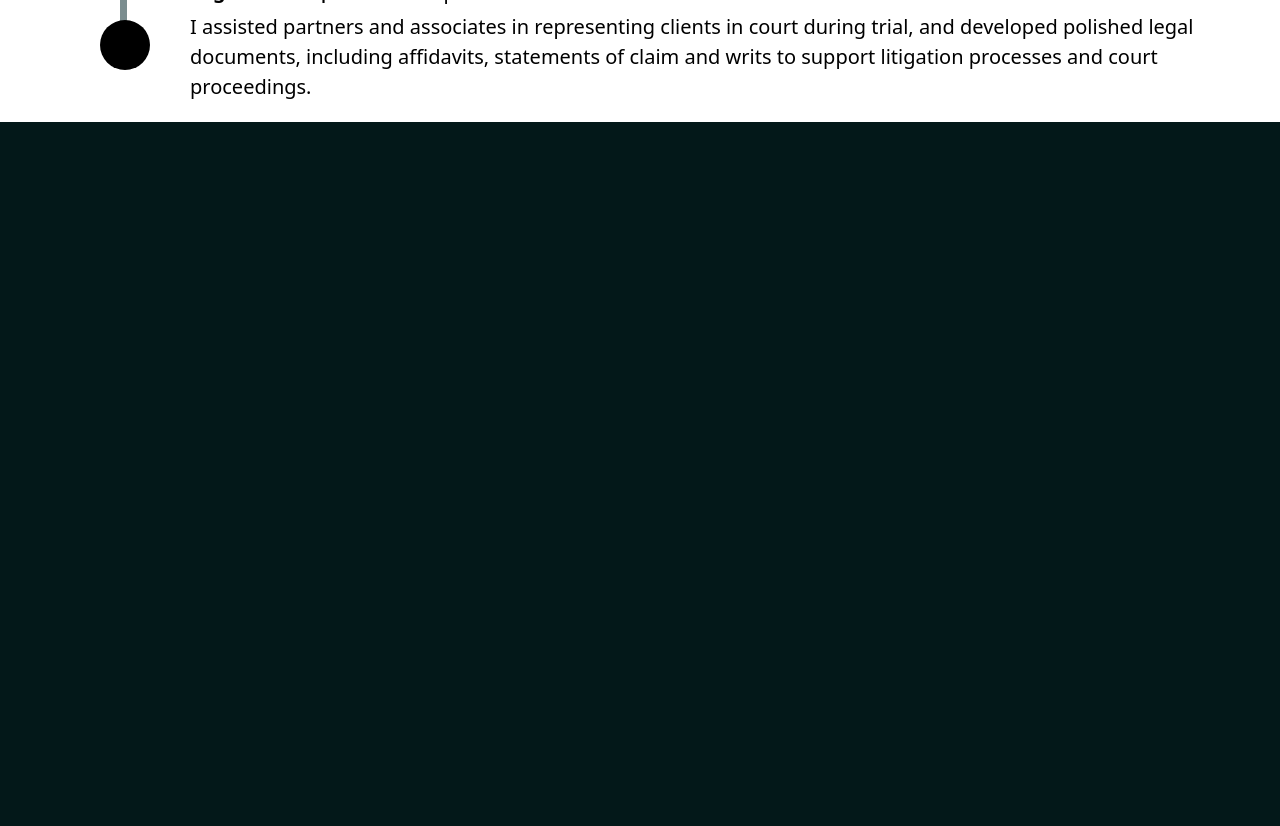
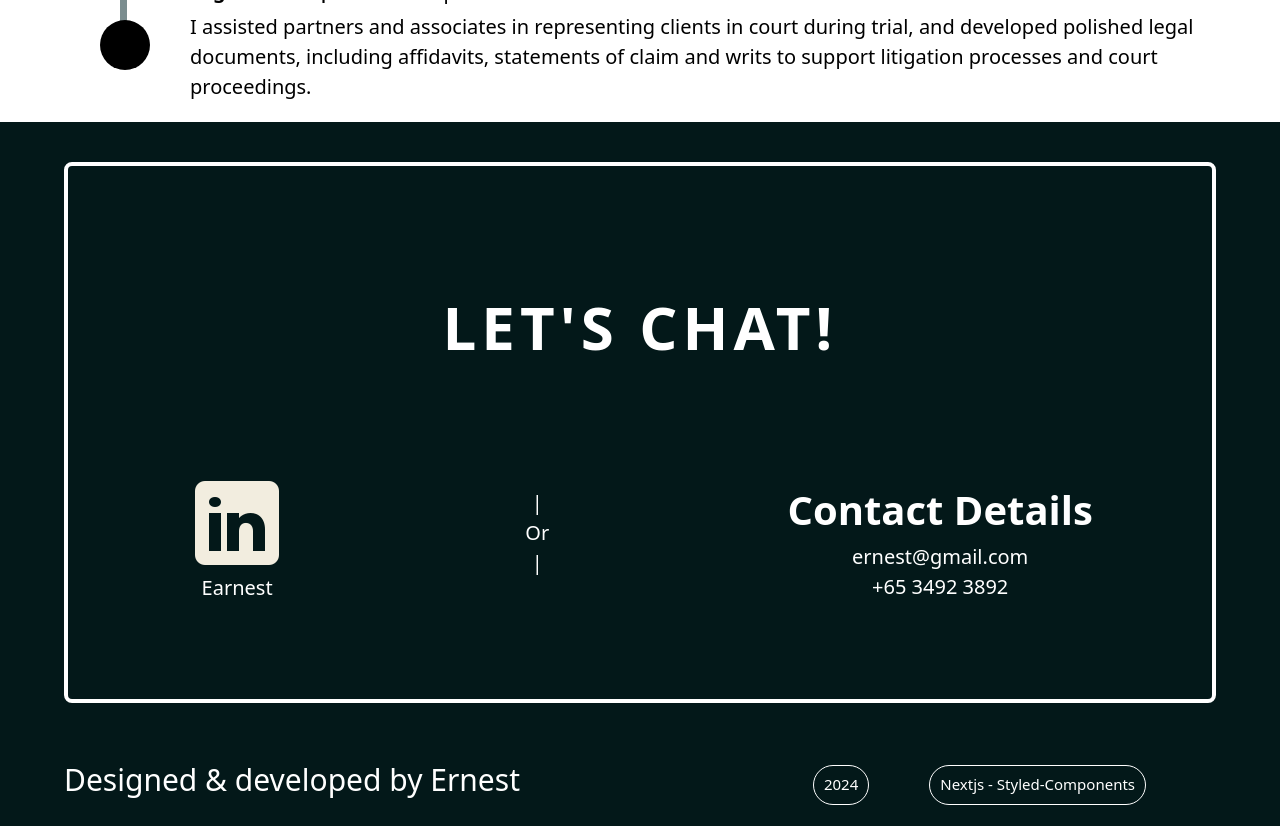
Before and after one commit to dev-basit/portfolio-ernest, a Next.js app: page / in a window 1280 px wide. Shown: the part 2220-3046 px from the top of the page. Before the commit the page ends 2342 px from the top, so only its background shows below. Built offline with nearby package versions, Linux system fonts and the light colour scheme.

Commit message:
Added footer component

```diff
--- /dev/null
+++ b/src/components/footer/index.tsx
@@ -0,0 +1,42 @@
+import React from "react";
+import Image from "next/image";
+import { FooterStyles } from "@/components/footer/styles";
+import { CommonStyles } from "@/styles/common";
+import { config } from "@/config";
+
+function Footer() {
+  return (
+    <FooterStyles.FooterContainer>
+      <FooterStyles.FooterContactContainer>
+        <CommonStyles.ContainerHeading>LET&apos;S CHAT&#33;</CommonStyles.ContainerHeading>
+        <FooterStyles.FooterContactContent>
+          <FooterStyles.FooterImage>
+            <Image src="/assets/linkedin.png" width={300} height={200} alt="linkedin" layout="responsive" />
+            <CommonStyles.Text>{config.name}</CommonStyles.Text>
+          </FooterStyles.FooterImage>
+          <FooterStyles.FooterSection>
+            <CommonStyles.Text>|</CommonStyles.Text>
+            <CommonStyles.Text>Or</CommonStyles.Text>
+            <CommonStyles.Text>|</CommonStyles.Text>
+          </FooterStyles.FooterSection>
+          <FooterStyles.FooterSection>
+            <CommonStyles.ContainerHeadingMD>Contact Details</CommonStyles.ContainerHeadingMD>
+            <CommonStyles.Text>{config.email}</CommonStyles.Text>
+            <CommonStyles.Text>{config.phone}</CommonStyles.Text>
+          </FooterStyles.FooterSection>
+        </FooterStyles.FooterContactContent>
+      </FooterStyles.FooterContactContainer>
+      <FooterStyles.FooterCopyright>
+        <CommonStyles.ContainerHeadingSM>
+          Designed & developed by {config.developedBy}
+        </CommonStyles.ContainerHeadingSM>
+        <CommonStyles.List>
+          <CommonStyles.Button>{new Date().getFullYear()}</CommonStyles.Button>
+          <CommonStyles.Button>{config.techStack}</CommonStyles.Button>
+        </CommonStyles.List>
+      </FooterStyles.FooterCopyright>
+    </FooterStyles.FooterContainer>
+  );
+}
+
+export default Footer;
--- /dev/null
+++ b/src/components/footer/styles.ts
@@ -0,0 +1,63 @@
+import styled from "styled-components";
+
+const FooterContainer = styled.footer`
+  display: flex;
+  flex-direction: column;
+  justify-content: space-between;
+  width: 90%;
+  margin: auto;
+  height: calc(100vh - var(--navbar-height));
+
+  @media screen and (max-width: 576px) {
+    width: 95%;
+  }
+`;
+
+const FooterContactContainer = styled.section`
+  display: flex;
+  flex-direction: column;
+  justify-content: space-evenly;
+  flex: 1;
+  margin: 4rem 0;
+  border: 0.4rem solid var(--white);
+  border-radius: 0.8rem;
+`;
+
+const FooterContactContent = styled.section`
+  display: flex;
+  justify-content: space-around;
+`;
+
+const FooterImage = styled.section`
+  display: flex;
+  flex-direction: column;
+  justify-content: center;
+  align-items: center;
+
+  width: 10rem;
+  height: 10rem;
+`;
+
+const FooterCopyright = styled.section`
+  display: flex;
+  justify-content: space-between;
+  align-items: center;
+  margin: 2rem 0;
+
+  @media screen and (max-width: 768px) {
+    flex-direction: column;
+  }
+`;
+
+const FooterSection = styled.section`
+  text-align: center;
+`;
+
+export const FooterStyles = {
+  FooterContainer,
+  FooterContactContainer,
+  FooterContactContent,
+  FooterImage,
+  FooterCopyright,
+  FooterSection,
+};
--- a/src/pages/index.tsx
+++ b/src/pages/index.tsx
@@ -3,6 +3,7 @@ import About from "@/components/about";
 import Featured from "@/components/featured";
 import Navbar from "@/components/navbar";
 import Experience from "@/components/experience";
+import Footer from "@/components/footer";
 
 export default function Home() {
   return (
@@ -18,6 +19,7 @@ export default function Home() {
         <Featured />
         <About />
         <Experience />
+        <Footer />
       </main>
     </>
   );
```
